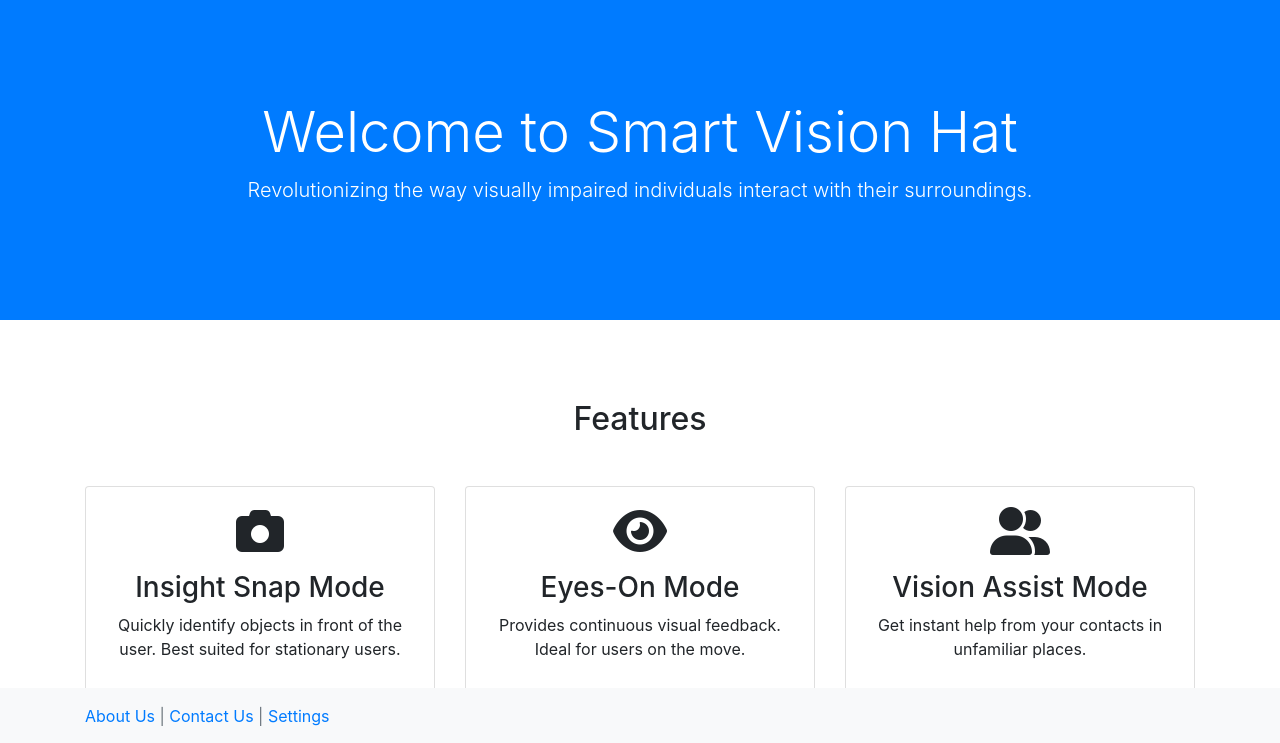
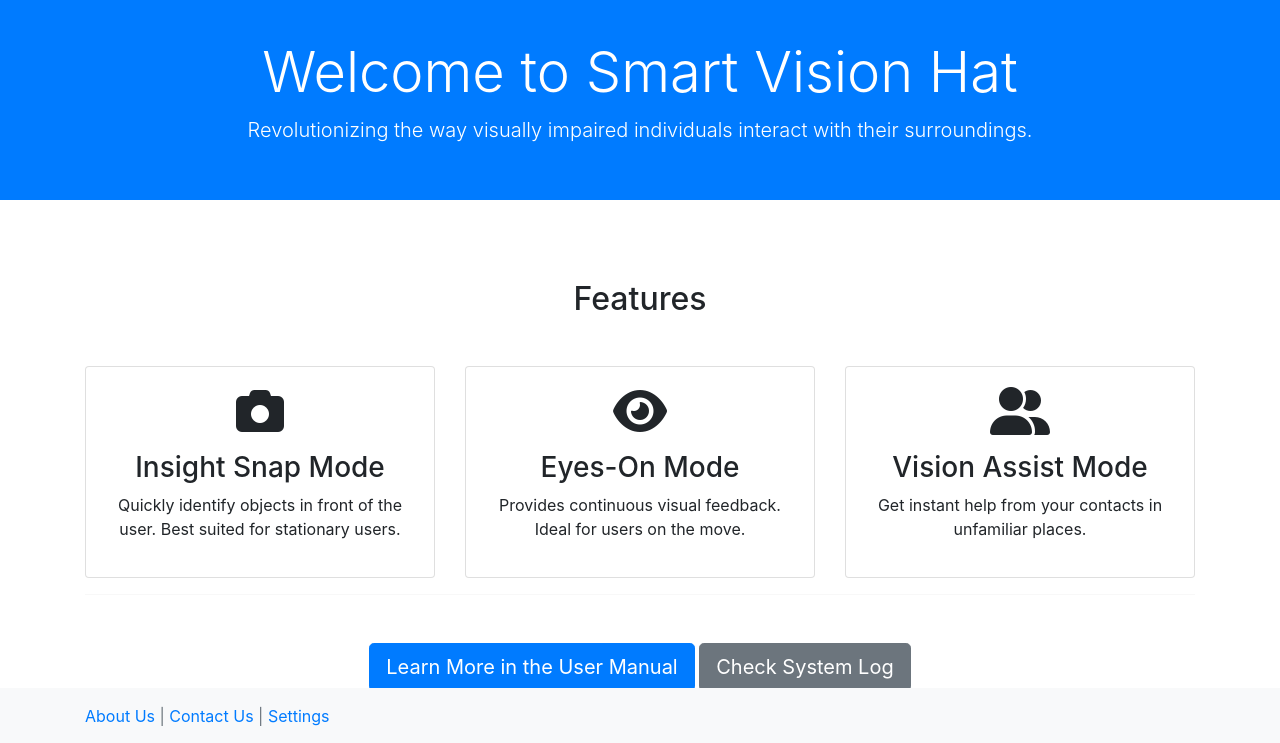
Before and after one commit to Dhrubub/Smart-Vision-Hat, a Flask app: template app/templates/index.html in a window 1280 px wide. Shown: the part 56-799 px from the top of the page. Run offline with Flask 3, Linux system fonts and the light colour scheme; the template is opened without the code that fills it, so the values that code supplies are empty; some libraries are stand-ins or nearby versions.

Commit message:
index.html height adjusted

```diff
--- a/app/templates/index.html
+++ b/app/templates/index.html
@@ -5,7 +5,7 @@
     display: flex;
     flex-direction: column;
     justify-content: center; /* Center vertically */
-		height: 40vh; /* Full viewport height */
+    height: 25vh; /* Full viewport height */
   }
 </style>
 {% endblock %} {% block content %}
@@ -16,8 +16,8 @@
   <div class="container">
     <h1 class="display-4">Welcome to Smart Vision Hat</h1>
     <p class="lead">
-			Revolutionizing the way visually impaired individuals interact with
-			their surroundings.
+      Revolutionizing the way visually impaired individuals interact with their
+      surroundings.
     </p>
   </div>
 </div>
@@ -34,8 +34,8 @@
           <i class="fas fa-camera fa-3x mb-3"></i>
           <h3>Insight Snap Mode</h3>
           <p>
-						Quickly identify objects in front of the user. Best
-						suited for stationary users.
+            Quickly identify objects in front of the user. Best suited for
+            stationary users.
           </p>
         </div>
       </div>
@@ -48,8 +48,7 @@
           <i class="fas fa-eye fa-3x mb-3"></i>
           <h3>Eyes-On Mode</h3>
           <p>
-						Provides continuous visual feedback. Ideal for users on
-						the move.
+            Provides continuous visual feedback. Ideal for users on the move.
           </p>
         </div>
       </div>
@@ -61,10 +60,7 @@
         <div class="card-body text-center">
           <i class="fas fa-user-friends fa-3x mb-3"></i>
           <h3>Vision Assist Mode</h3>
-					<p>
-						Get instant help from your contacts in unfamiliar
-						places.
-					</p>
+          <p>Get instant help from your contacts in unfamiliar places.</p>
         </div>
       </div>
     </div>
```
Lines whose indentation alone changed are shown as unchanged.
